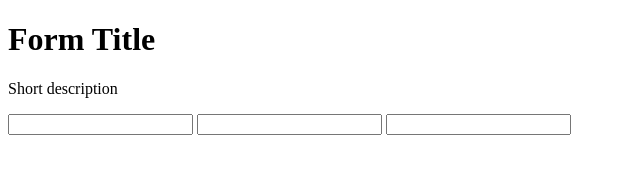
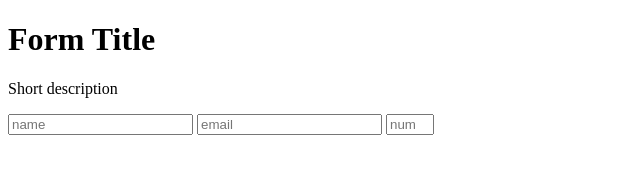
Before and after one commit to tomasesquivelgc/HTML-challenge, a plain HTML site: page index.html in a window 1280 px wide. Shown: the whole page, without its empty margins (0-640 px from the left). Drawn offline with Linux system fonts and the light colour scheme.

Commit message:
9 and 11 passed

```diff
--- a/index.html
+++ b/index.html
@@ -11,9 +11,10 @@
    <h1 id ="title"> Form Title </h1>
    <p id ="description">Short description</p>
    <form id ="survey-form">
-    <input id="name" type="text" required>
-    <input id="email" type="email" required>
-	<input id="number" type="number">
+    <input id="name" type="text" required placeholder="name">
+    <input id="email" type="email" required placeholder="email">
+	<input id="number" type="number" min="8" max="9" placeholder="number">
+
    </form>
 
 
```
